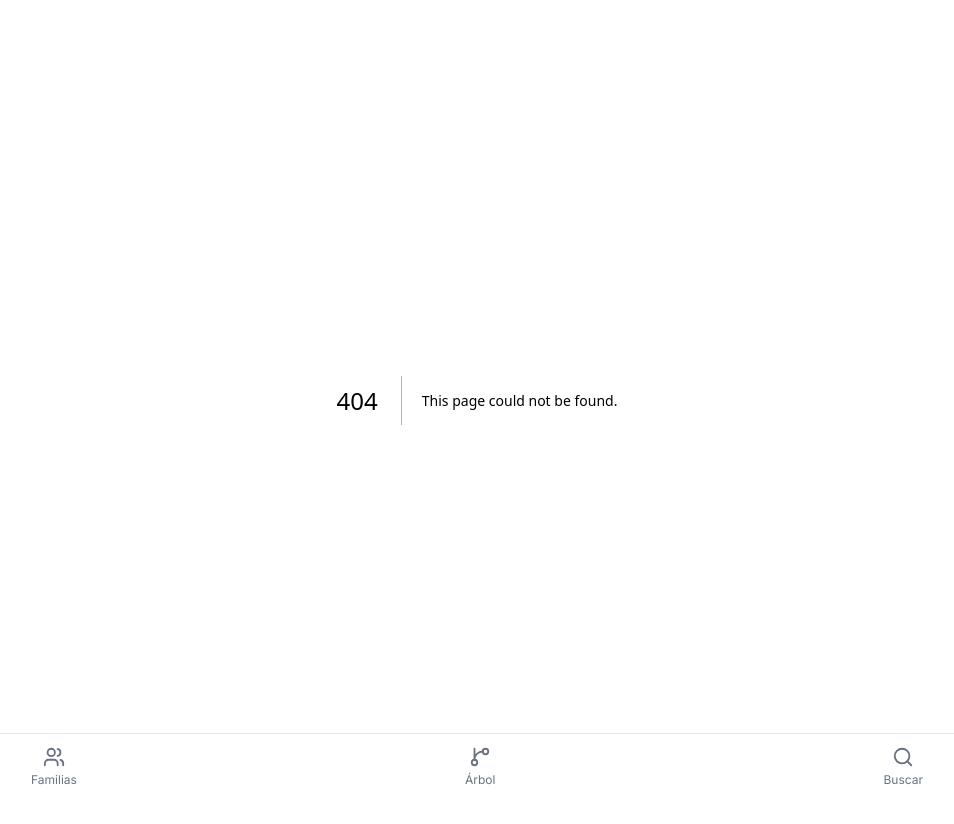
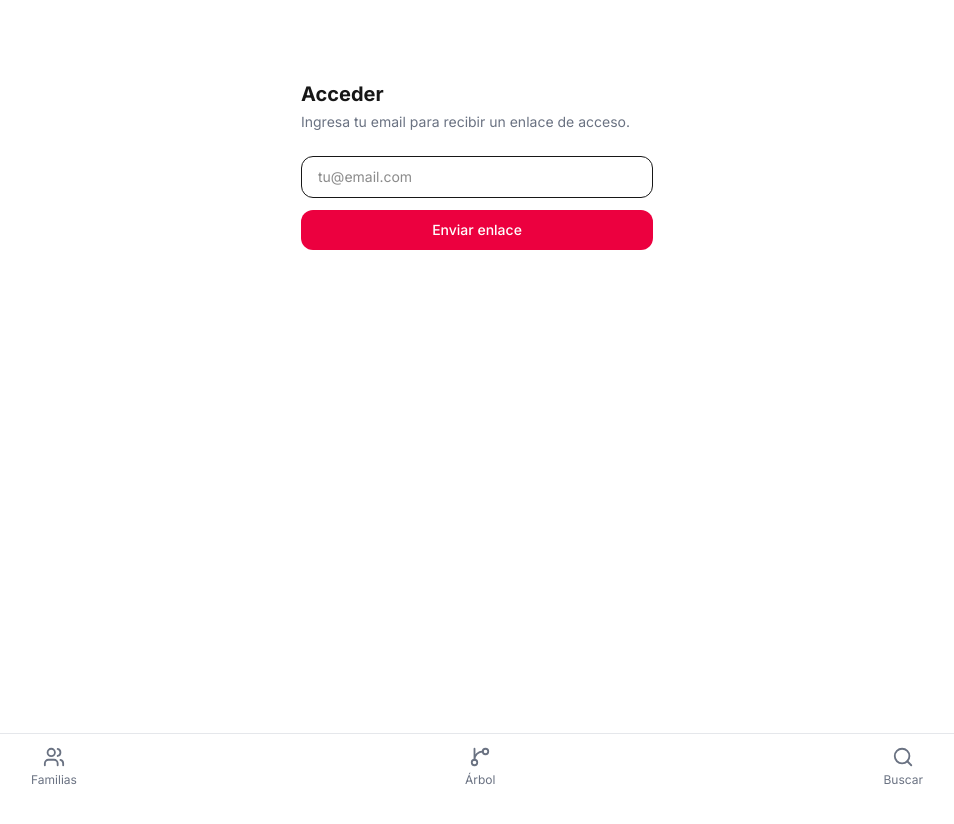
Before and after one commit to suscripcionesvanessa-droid/wedding-family-tree, a Next.js app: page /auth/login in a window 1280 px wide. Before the commit this address had no page. Shown: the top 824 px of the page, without its empty margins (163-1117 px from the left). After the commit the page ends 800 px from the top, so only its background shows below. Built offline with nearby package versions, Linux system fonts and the light colour scheme.

Commit message:
feat: add magic link auth login and callback

```diff
--- /dev/null
+++ b/src/app/auth/callback/route.ts
@@ -0,0 +1,15 @@
+import { createClient } from '@/lib/supabase/server'
+import { NextResponse } from 'next/server'
+
+export async function GET(request: Request) {
+  const { searchParams, origin } = new URL(request.url)
+  const code = searchParams.get('code')
+  const next = searchParams.get('next') ?? '/'
+
+  if (code) {
+    const supabase = await createClient()
+    await supabase.auth.exchangeCodeForSession(code)
+  }
+
+  return NextResponse.redirect(`${origin}${next}`)
+}
--- /dev/null
+++ b/src/app/auth/login/page.tsx
@@ -0,0 +1,52 @@
+'use client'
+import { useState } from 'react'
+import { createClient } from '@/lib/supabase/client'
+
+export default function LoginPage() {
+  const [email, setEmail] = useState('')
+  const [sent, setSent] = useState(false)
+  const [loading, setLoading] = useState(false)
+
+  async function handleSubmit(e: React.FormEvent) {
+    e.preventDefault()
+    setLoading(true)
+    const supabase = createClient()
+    await supabase.auth.signInWithOtp({
+      email,
+      options: { emailRedirectTo: `${location.origin}/auth/callback` },
+    })
+    setSent(true)
+    setLoading(false)
+  }
+
+  if (sent) {
+    return (
+      <main className="max-w-sm mx-auto px-4 pt-20 text-center">
+        <h1 className="text-xl font-bold mb-2">Revisa tu email</h1>
+        <p className="text-gray-500 text-sm">
+          Te enviamos un enlace de acceso a <strong>{email}</strong>
+        </p>
+      </main>
+    )
+  }
+
+  return (
+    <main className="max-w-sm mx-auto px-4 pt-20">
+      <h1 className="text-xl font-bold mb-1">Acceder</h1>
+      <p className="text-gray-500 text-sm mb-6">
+        Ingresa tu email para recibir un enlace de acceso.
+      </p>
+      <form onSubmit={handleSubmit} className="space-y-3">
+        <input
+          type="email" value={email} onChange={e => setEmail(e.target.value)}
+          placeholder="tu@email.com" required
+          className="w-full px-4 py-2.5 border rounded-xl text-sm focus:outline-none focus:ring-2 focus:ring-rose-300"
+        />
+        <button type="submit" disabled={loading}
+          className="w-full bg-rose-600 text-white py-2.5 rounded-xl text-sm font-medium disabled:opacity-50">
+          {loading ? 'Enviando...' : 'Enviar enlace'}
+        </button>
+      </form>
+    </main>
+  )
+}
```
